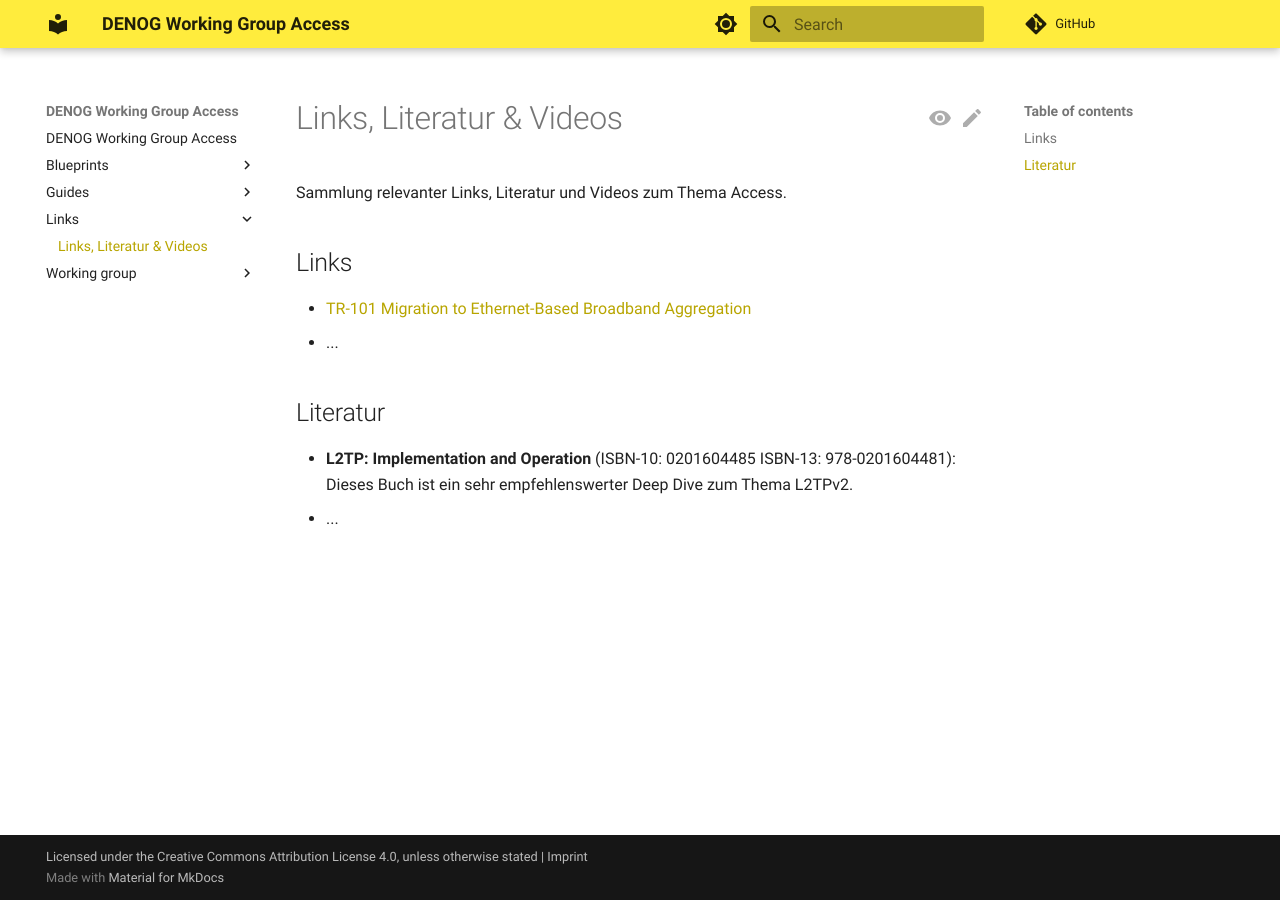
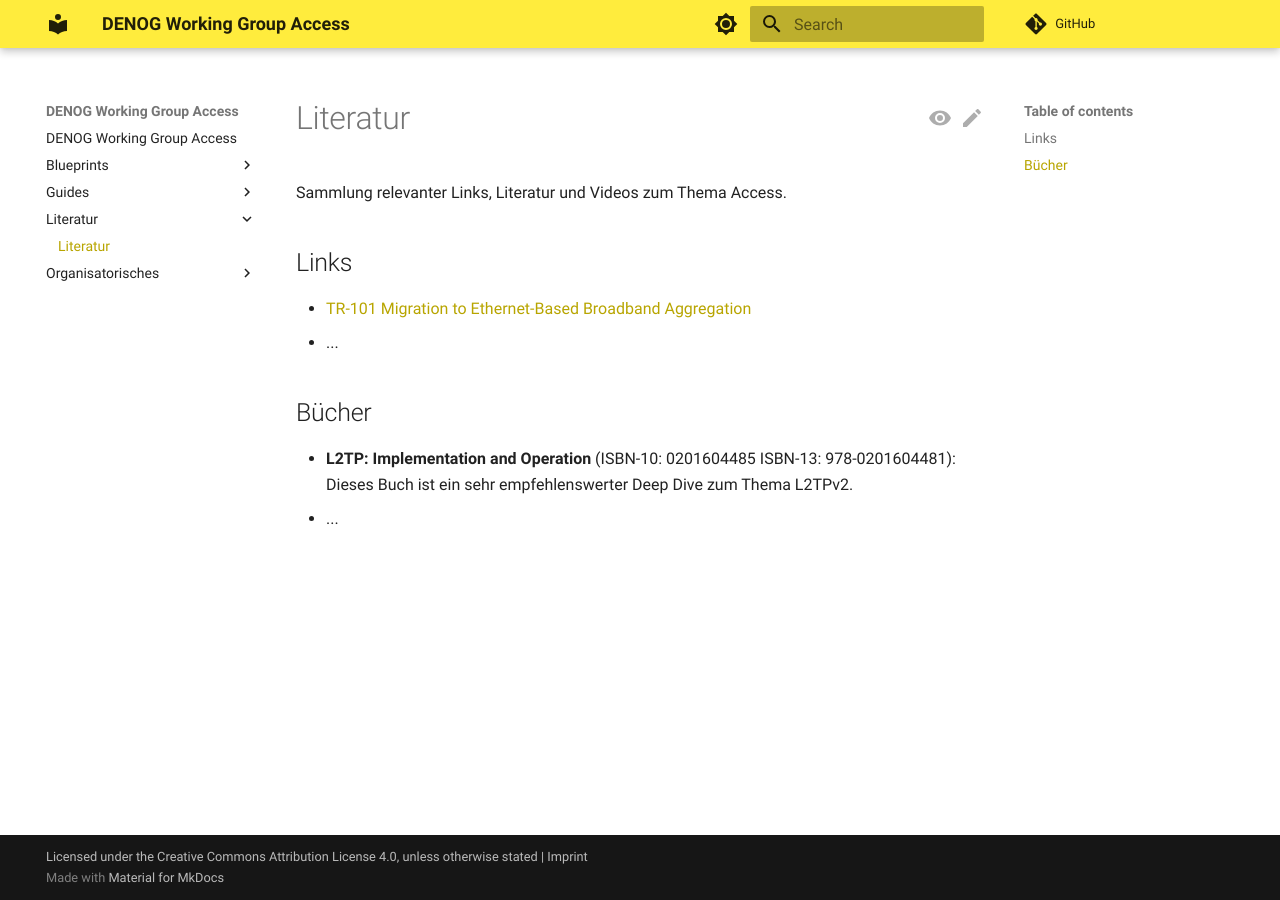
Before and after one commit to denog/denog-wg-access, an MkDocs documentation site: the page built from docs/literatur/index.md, in a window 1280 px wide. Built offline with MkDocs 1.6.1 and Material for MkDocs 9.7.7, drawn with Linux system fonts in a browser that asks for light colours; comment, search, counter and statistics services are not loaded.

Commit message:
organisatorisches und linke

```diff
--- a/docs/links/index.md
+++ b/docs/literatur/index.md
@@ -1,4 +1,4 @@
-# Links, Literatur & Videos
+# Literatur
 
 Sammlung relevanter Links, Literatur und Videos zum Thema Access.
 
@@ -7,7 +7,7 @@
 - [TR-101 Migration to Ethernet-Based Broadband Aggregation](https://www.broadband-forum.org/pdfs/tr-101-2-0-0.pdf)
 - ...
 
-## Literatur
+## Bücher
 
 - **L2TP: Implementation and Operation** (ISBN-10: 0201604485 ISBN-13: 978-0201604481): Dieses Buch ist ein sehr empfehlenswerter Deep Dive zum Thema L2TPv2.
 - ...
```
Also changed, not shown: docs/organisatorisches/index.md (added, +15 -0 lines), docs/working_group/index.md (deleted, +0 -3 lines).
